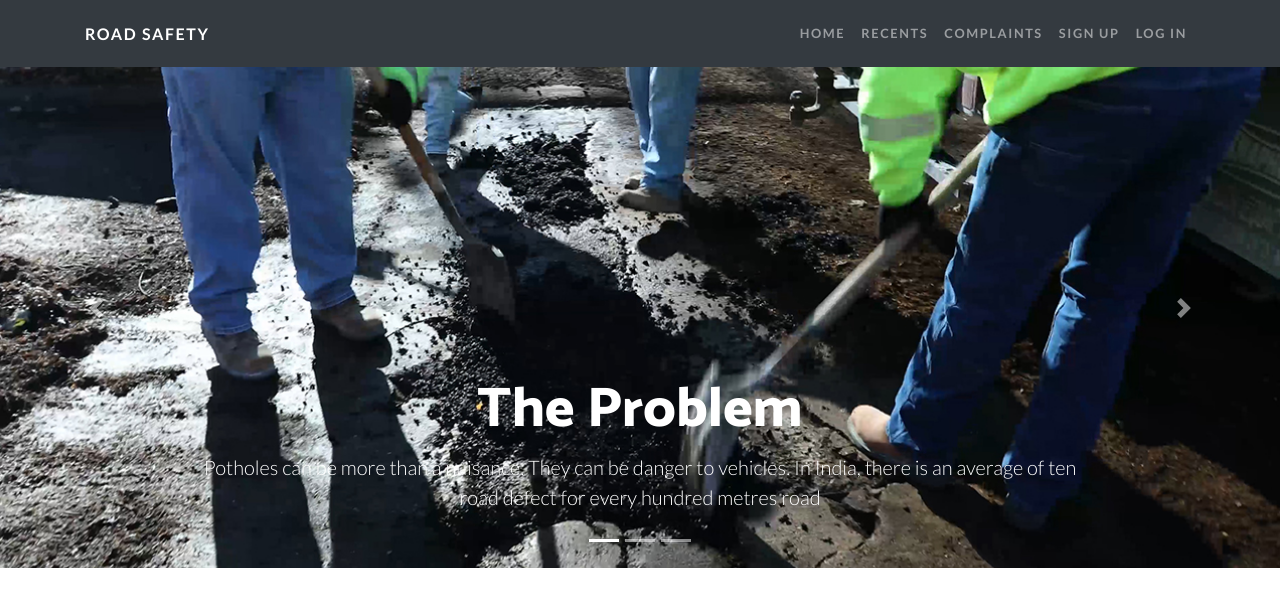
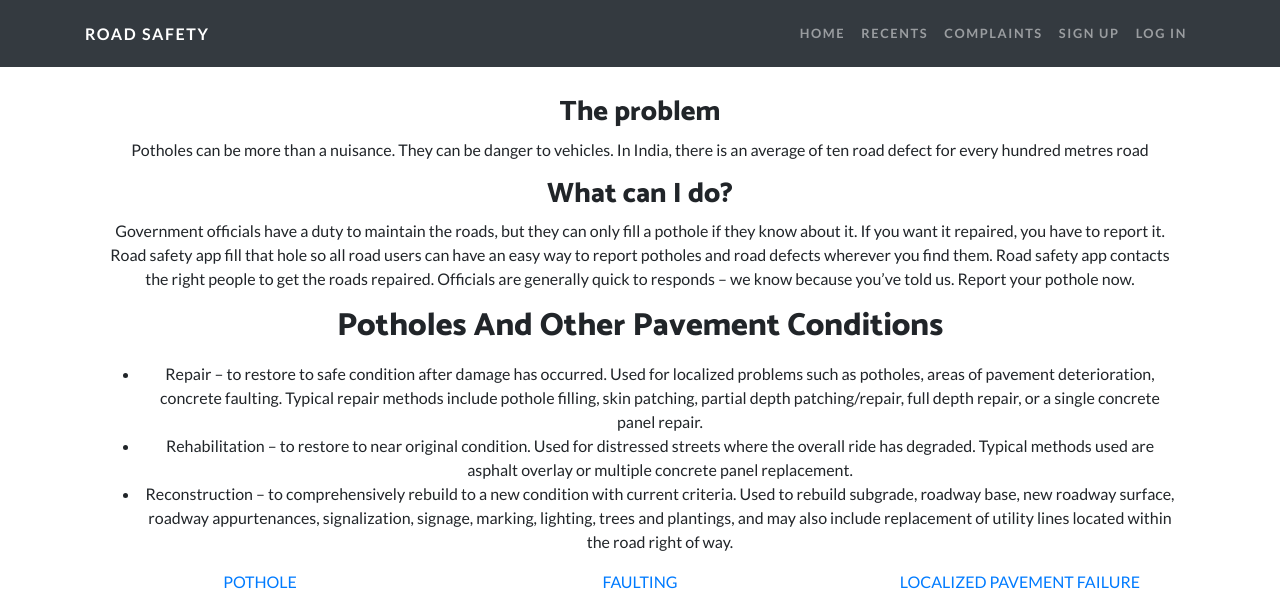
Before and after one commit to Birenarora/mumbaihackathon, a PHP site: page /mumbaihackathon/ in a window 1280 px wide. Shown: the top 591 px of the page. Run offline with PHP 8.4, Linux system fonts and the light colour scheme.

Commit message:
Update index.php

```diff
--- a/index.php
+++ b/index.php
@@ -111,55 +111,9 @@ height:30%;
 
   </style>
 </head>
-<body>
+
 <br><br>
-<header>
-  <div id="carouselExampleIndicators" class="carousel slide" data-ride="carousel">
-    <ol class="carousel-indicators">
-      <li data-target="#carouselExampleIndicators" data-slide-to="0" class="active"></li>
-      <li data-target="#carouselExampleIndicators" data-slide-to="1"></li>
-      <li data-target="#carouselExampleIndicators" data-slide-to="2"></li>
-    </ol>
-    <div class="carousel-inner" role="listbox">
-      <!-- Slide One - Set the background image for this slide in the line below -->
-      <div class="carousel-item active" style="background-image: url('img/13.png')">
-        <div class="carousel-caption d-none d-md-block">
-          <h3 class="display-4">The Problem</h3>
-          <p class="lead">Potholes can be more than a nuisance. They can be danger to vehicles. In India, there is an average of ten road defect for every hundred metres road
-</p>
-        </div>
-      </div>
-      <!-- Slide Two - Set the background image for this slide in the line below -->
-      <div class="carousel-item" style="background-image: url('img/15.jpg')">
-        <div class="carousel-caption d-none d-md-block">
-          <h3 class="display-4">Potholes</h3>
-          <p class="lead">Government officials have a duty to maintain the roads, but they can only fill a pothole if they know about it. If you want it repaired, you have to report it.
-</p>
-        </div>
-      </div>
-      <!-- Slide Three - Set the background image for this slide in the line below -->
-      <div class="carousel-item" style="background-image: url('img/14.jpg')">
-        <div class="carousel-caption d-none d-md-block">
-          <h3 class="display-4">What Can I Do?</h3>
-          <p class="lead">Road safety app fill that hole so all road users can have an easy way to report potholes and road defects wherever you find them. Road safety app contacts the right people to get the roads repaired. Officials are generally quick to responds – we know because you’ve told us. Report your pothole now.
-</p>
-        </div>
-      </div>
-    </div>
-    <a class="carousel-control-prev" href="#carouselExampleIndicators" role="button" data-slide="prev">
-          <span class="carousel-control-prev-icon" aria-hidden="true"></span>
-          <span class="sr-only">Previous</span>
-        </a>
-    <a class="carousel-control-next" href="#carouselExampleIndicators" role="button" data-slide="next">
-          <span class="carousel-control-next-icon" aria-hidden="true"></span>
-          <span class="sr-only">Next</span>
-        </a>
-  </div>
-</header>
-
-
-
-<br><br><br>
+<br><br>
 <div class="container" align='center'>
 
 <div class="col-md-12">
@@ -175,6 +129,58 @@ Government officials have a duty to maintain the roads, but they can only fill a
 Road safety app fill that hole so all road users can have an easy way to report potholes and road defects wherever you find them. Road safety app contacts the right people to get the roads repaired. Officials are generally quick to responds – we know because you’ve told us. Report your pothole now.
 </p>
 
+</div>
+</div>
+
+<div class="container" align='center'>
+
+<div class="col-md-12">
+
+<h2>Potholes And Other Pavement Conditions</h2>
+<p>
+<ul>
+  <li>Repair – to restore to safe condition after damage has occurred.  Used for localized problems such as potholes, areas of pavement deterioration, concrete faulting.  Typical repair methods include pothole filling, skin patching, partial depth patching/repair, full depth repair, or a single concrete panel repair.</li>
+  <li>Rehabilitation – to restore to near original condition.  Used for distressed streets where the overall ride has degraded.  Typical methods used are asphalt overlay or multiple concrete panel replacement.</li>
+  <li>Reconstruction – to comprehensively rebuild to a new condition with current criteria. Used to rebuild subgrade, roadway base, new roadway surface, roadway appurtenances, signalization, signage, marking, lighting, trees and plantings, and may also include replacement of utility lines located within the road right of way.</li>
+</ul>
+</p>
+</div>
+</div>
+
+
+
+<div class="container" >
+<div class="row">
+ <div class="col-md-4">
+   <div class="thumbnail">
+     <a href="img/13.png">POTHOLE</a>
+
+     <a href="img/13.png"><img src="img/13.png" alt="Lights" style="width:100%;height:250px"></a>
+       <div class="caption">
+       </div>
+
+   </div>
+ </div>
+
+
+ <div class="col-md-4">
+   <div class="thumbnail">
+     <a href="img/13.png">FAULTING</a>
+     <a href="img/16.png"><img src="img/16.png" alt="Lights" style="width:100%;height:250px"></a>
+       <div class="caption">
+       </div>
+     </a>
+   </div>
+ </div>
+ <div class="col-md-4">
+   <div class="thumbnail">
+     <a href="img/13.png">LOCALIZED PAVEMENT FAILURE</a>
+     <a href="img/18.jpg"><img src="img/18.jpg" alt="Lights" style="width:100%;height:250px"></a>
+       <div class="caption">
+       </div>
+     </a>
+   </div>
+ </div>
 </div>
 </div>
 
```
